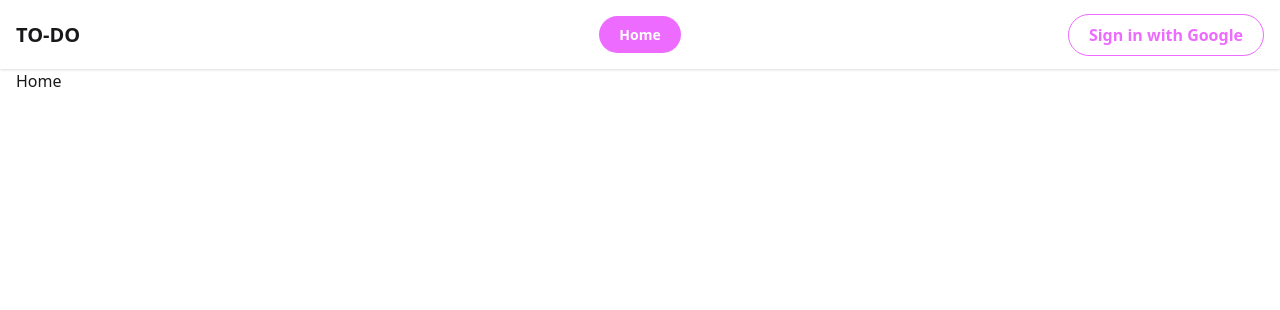
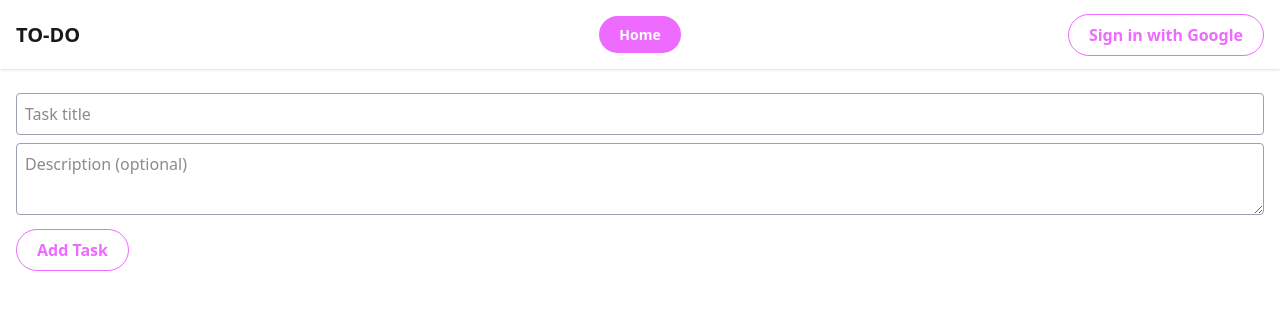
Before and after one commit to abdullah107189/task-management-drag-and-drop, a React (Vite) app: page / in a window 1280 px wide. Shown: the top 310 px of the page. Built offline with nearby package versions, Linux system fonts and the light colour scheme; no server answers.

Commit message:
create task form for seve task on the db

```diff
--- /dev/null
+++ b/src/conponents/TaskBody.jsx
@@ -0,0 +1,11 @@
+import React from 'react';
+
+const TaskBody = () => {
+    return (
+        <div>
+
+        </div>
+    );
+};
+
+export default TaskBody;
--- /dev/null
+++ b/src/conponents/TaskForm.jsx
@@ -0,0 +1,55 @@
+import { useState } from "react";
+import { toast } from "react-hot-toast";
+
+const TaskForm = () => {
+  const [title, setTitle] = useState("");
+  const [description, setDescription] = useState("");
+
+  const handleSubmit = (e) => {
+    e.preventDefault();
+    // Validate title length
+    if (title.length > 50) {
+      return toast.error("Title must not exceed 50 characters.");
+    }
+
+    // Validate description length
+    if (description.length > 200) {
+      return toast.error("Description must not exceed 200 characters.");
+    }
+    const newTask = {
+      title: title,
+      description: description,
+      category: "todo",
+      createdAt: new Date(),
+    };
+
+    console.log(newTask);
+  };
+  return (
+    <div>
+      <form onSubmit={handleSubmit} className="rounded-lg my-6">
+        <input
+          type="text"
+          placeholder="Task title"
+          value={title}
+          onChange={(e) => setTitle(e.target.value)}
+          required
+          className="w-full p-2 border border-gray-400 focus:outline-none rounded mb-2"
+        />
+        <textarea
+          placeholder="Description (optional)"
+          maxLength={200}
+          required
+          value={description}
+          onChange={(e) => setDescription(e.target.value)}
+          className="w-full p-2 border border-gray-400 focus:outline-none rounded mb-2 min-h-18 max-h-32"
+        />
+        <button type="submit" className="outletBtn">
+          Add Task
+        </button>
+      </form>
+    </div>
+  );
+};
+
+export default TaskForm;
--- a/src/index.css
+++ b/src/index.css
@@ -11,5 +11,5 @@
   @apply px-5 py-2 h-full bg-fuchsia-400 font-semibold text-white rounded-full;
 }
 .outletBtn {
-  @apply px-5 py-2 h-full bg-white border rounded-full border-fuchsia-400 text-fuchsia-400 font-semibold;
+  @apply px-5 py-2 h-full bg-white border rounded-full border-fuchsia-400 cursor-pointer hover:bg-fuchsia-400/10 text-fuchsia-400 font-semibold;
 }
--- a/src/page/Home.jsx
+++ b/src/page/Home.jsx
@@ -1,5 +1,10 @@
+import TaskForm from "../conponents/TaskForm";
+
 const Home = () => {
-  return <div>Home</div>;
+  return <div>
+    <TaskForm></TaskForm>
+
+  </div>;
 };
 
 export default Home;
```
